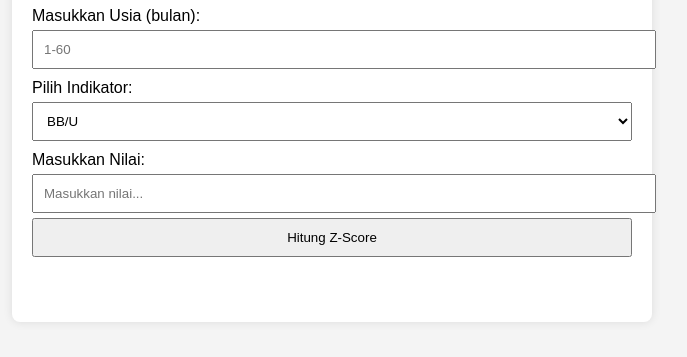
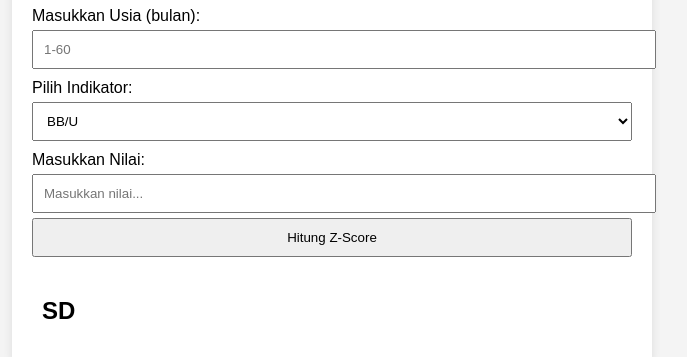
Before and after one commit to habibip2/zscorecalc, a plain HTML site: page index.html in a window 1280 px wide. Shown: the part 185-542 px from the top of the page, without its empty margins (308-995 px from the left). Drawn offline with Linux system fonts and the light colour scheme.

Commit message:
Update index.html

```diff
--- a/index.html
+++ b/index.html
@@ -33,6 +33,7 @@
         <button id="hitung">Hitung Z-Score</button>
         <div style="display: flex; align-items: start; gap: 10px; margin-top: 20px;">
             <div id="hasil" style="margin-top: 25px;"></div>
+		<h2>SD</h2>
         </div>
     </div>
 
```
